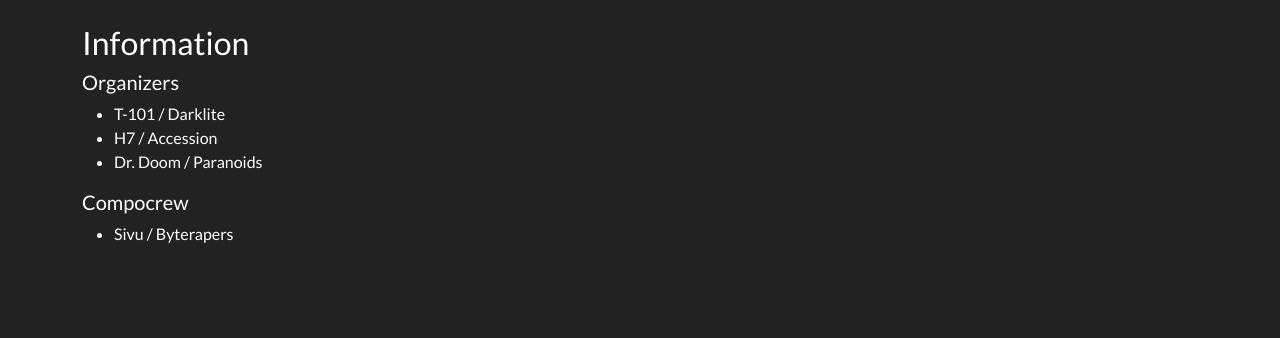
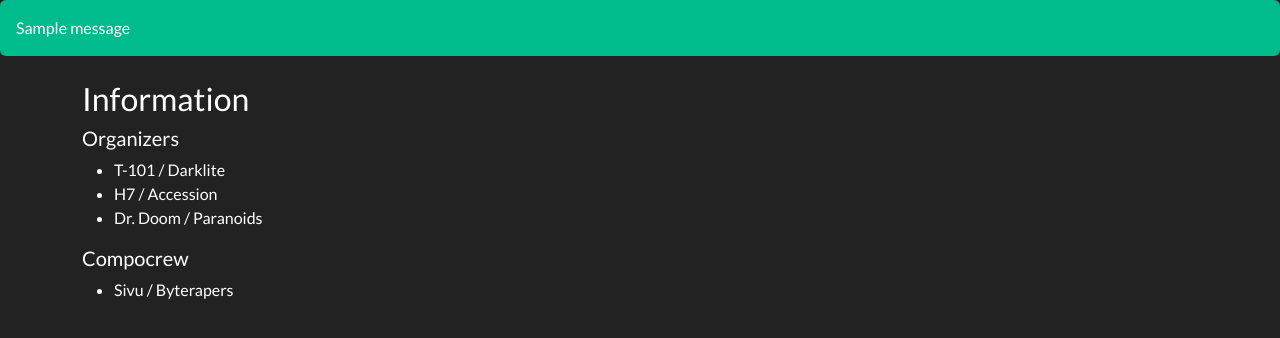
Before and after one commit to T-101/payback.wtf, a Django app: page /information/ in a window 1280 px wide. Shown: the part 75-413 px from the top of the page. Run offline with Django 5.2, Linux system fonts and the light colour scheme; tables that the repository leaves empty hold one stand-in row (values such as "Sample post"); one stand-in notice (Sample message) is shown; some libraries are stand-ins or nearby versions.

Commit message:
added messages block

```diff
--- a/payback/templates/base.html
+++ b/payback/templates/base.html
@@ -51,6 +51,15 @@
     </div>
 </nav>
 
+{% if messages %}
+    {% for message in messages %}
+        <div class="alert {% if message.tags %} alert-{{ message.tags }} {% endif %}" role="alert">
+            {{ message }}
+        </div>
+    {% endfor %}
+{% endif %}
+
+
 <div class="container mt-4">
 
     {% block content %}
```
